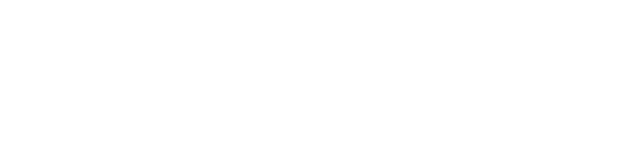
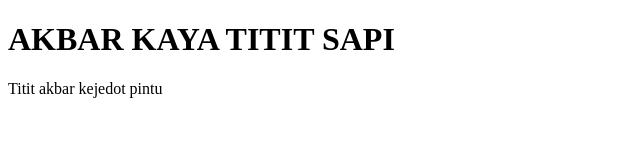
Before and after one commit to fdimas157/integer-squad, a plain HTML site: page index.html in a window 1280 px wide. Shown: the whole page, without its empty margins (0-640 px from the left). Drawn offline with Linux system fonts and the light colour scheme.

Commit message:
edit html file

```diff
--- a/index.html
+++ b/index.html
@@ -7,6 +7,9 @@
     <title>Document</title>
 </head>
 <body>
-
+    <h1 style="font-family: 'Times New Roman', Times, serif;">AKBAR KAYA TITIT SAPI</h1>
+    <p>
+        Titit akbar kejedot pintu
+    </p>
 </body>
 </html>
```
